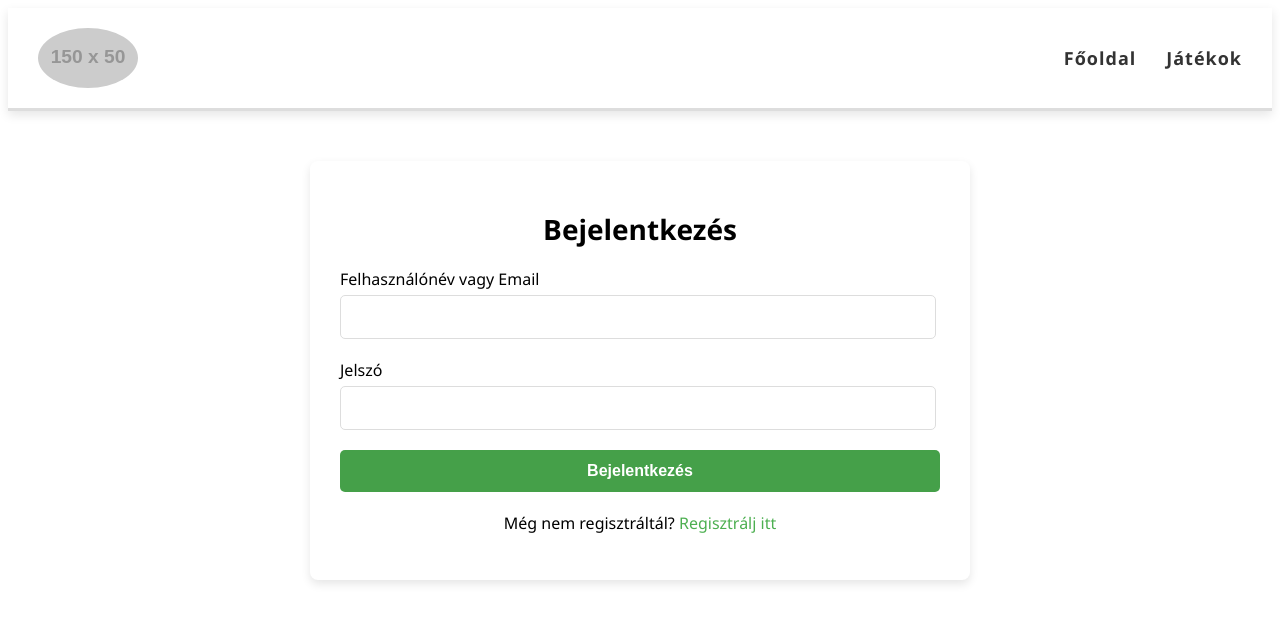
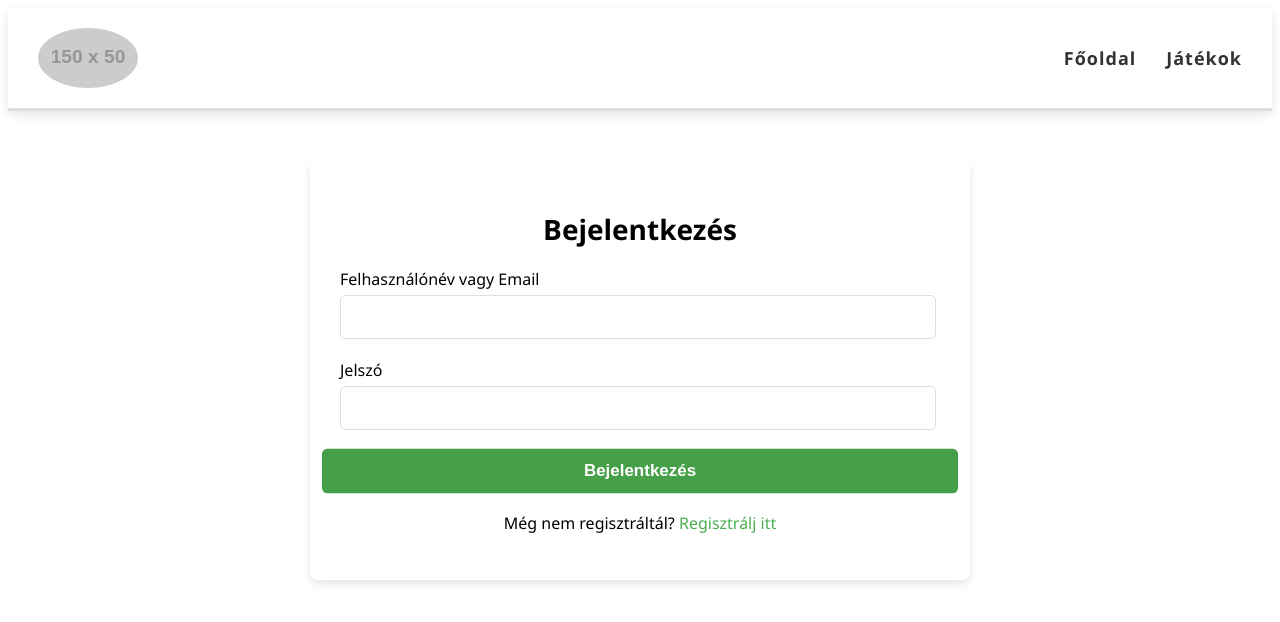
Before and after one commit to pollak-projects/ConsoleX, a Vue app in the folder Frontend/: page /login in a window 1280 px wide. In both pictures the pointer is over the button "Bejelentkezés". Shown: the top 622 px of the page. Built offline with nearby package versions, Linux system fonts and the light colour scheme.

Commit message:
gomb animáció

```diff
--- a/Frontend/src/pages/Login.vue
+++ b/Frontend/src/pages/Login.vue
@@ -142,10 +142,12 @@ button {
   cursor: pointer;
   font-weight: bold;
   font-size: 16px;
+  transition: color 0.3s, transform 0.3s, letter-spacing 0.3s
 }
 
 button:hover {
   background-color: #45a049;
+  transform: scale(1.06);
 }
 
 .redirect {
--- a/Frontend/src/pages/Register.vue
+++ b/Frontend/src/pages/Register.vue
@@ -153,10 +153,12 @@
     cursor: pointer;
     font-weight: bold;
     font-size: 16px;
+    transition: color 0.3s, transform 0.3s, letter-spacing 0.3s
   }
 
   button:hover {
     background-color: #45a049;
+    transform: scale(1.06)
   }
 
   .redirect {
```
